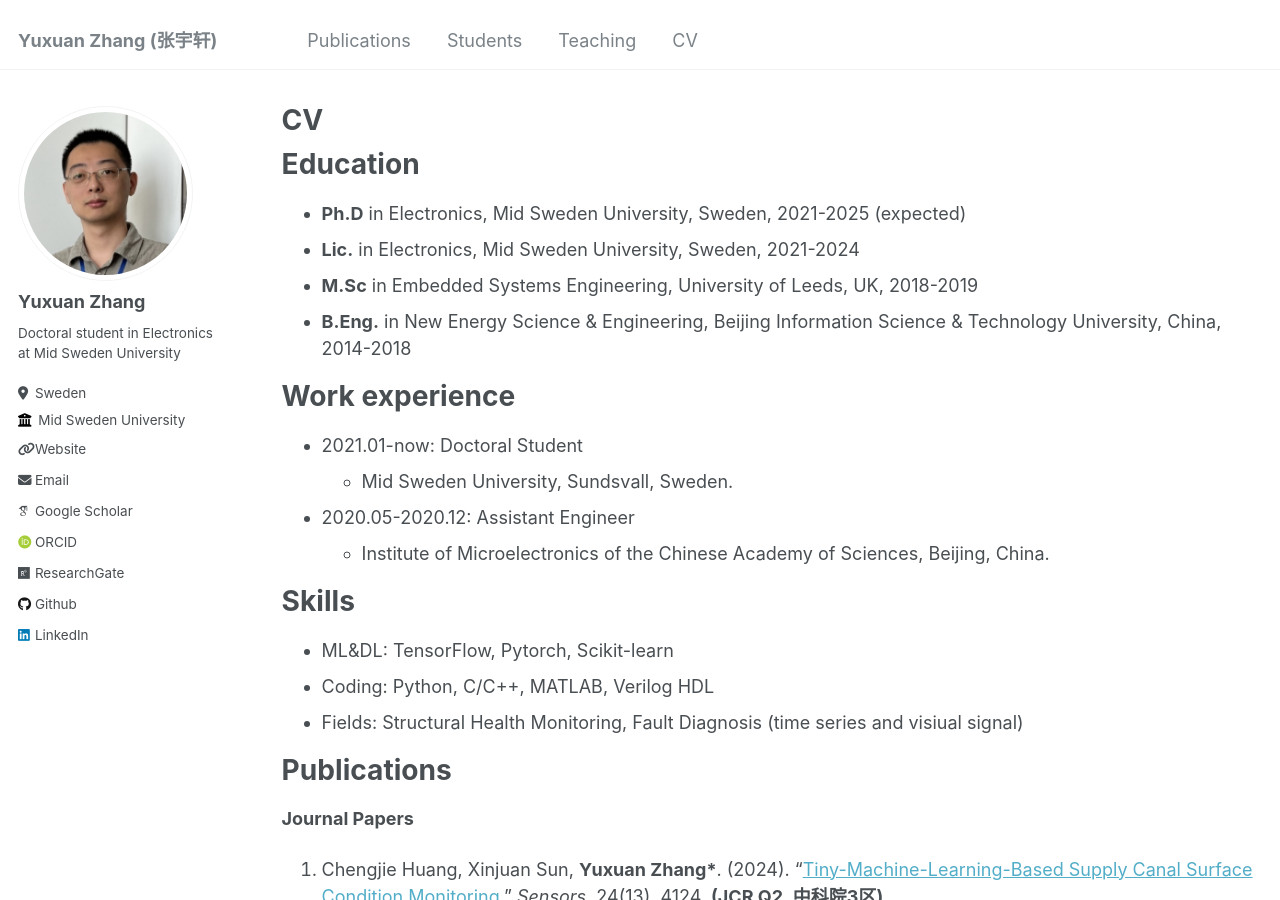
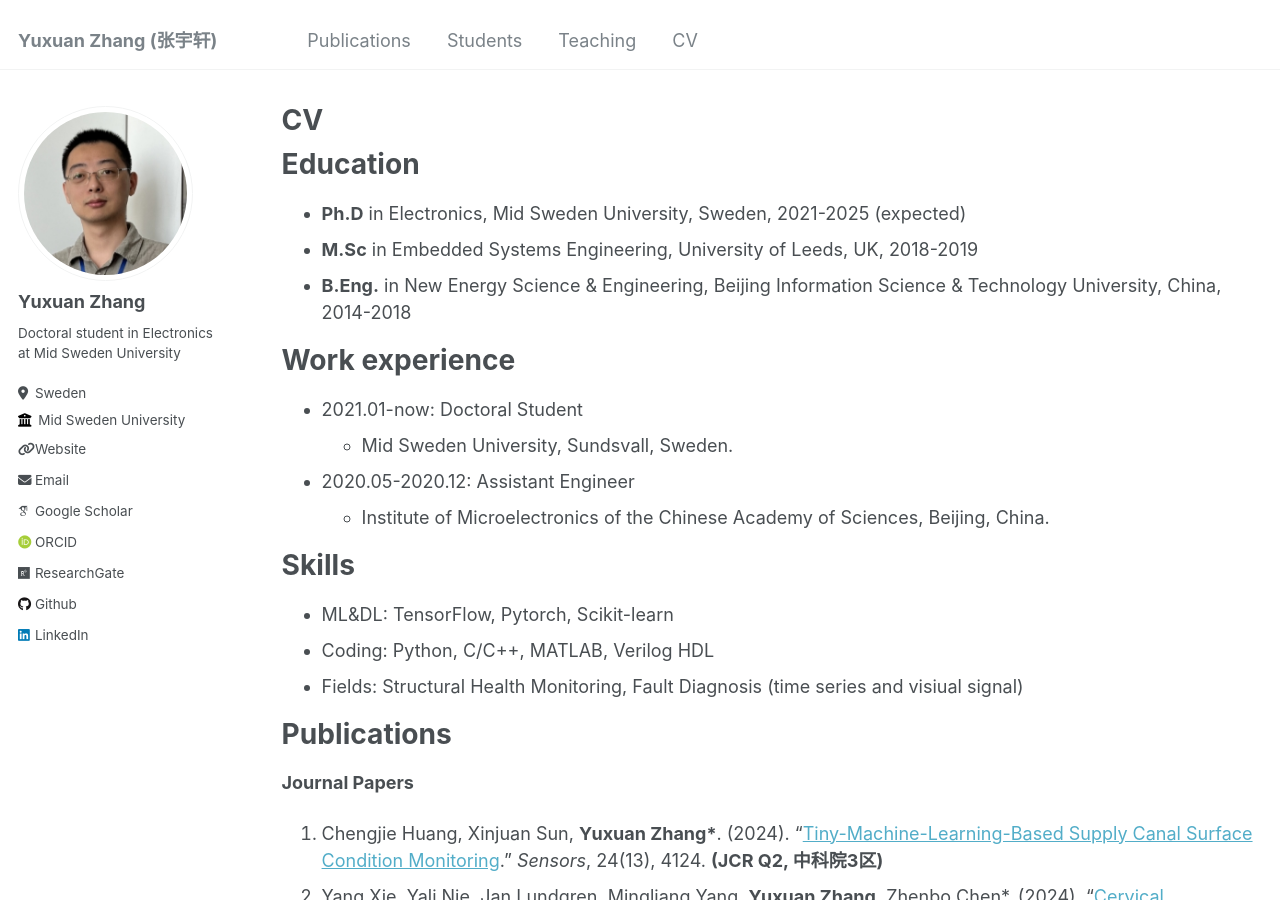
Before and after one commit to YuxuanZhang-96/YuxuanZhang-96.github.io, a Jekyll site: the page built from _pages/cv.md, in a window 1280 px wide and 900 px high. Built offline with Jekyll 4.4.1, drawn with Linux system fonts in a browser that asks for light colours; some web fonts are replaced.

Commit message:
Update cv.md

```diff
--- a/_pages/cv.md
+++ b/_pages/cv.md
@@ -12,7 +12,6 @@ redirect_from:
 Education
 ======
 * **Ph.D** in Electronics, Mid Sweden University, Sweden, 2021-2025 (expected)
-* **Lic.** in Electronics, Mid Sweden University, Sweden, 2021-2024
 * **M.Sc** in Embedded Systems Engineering, University of Leeds, UK, 2018-2019
 * **B.Eng.** in New Energy Science & Engineering, Beijing Information Science & Technology University, China, 2014-2018
 
```
